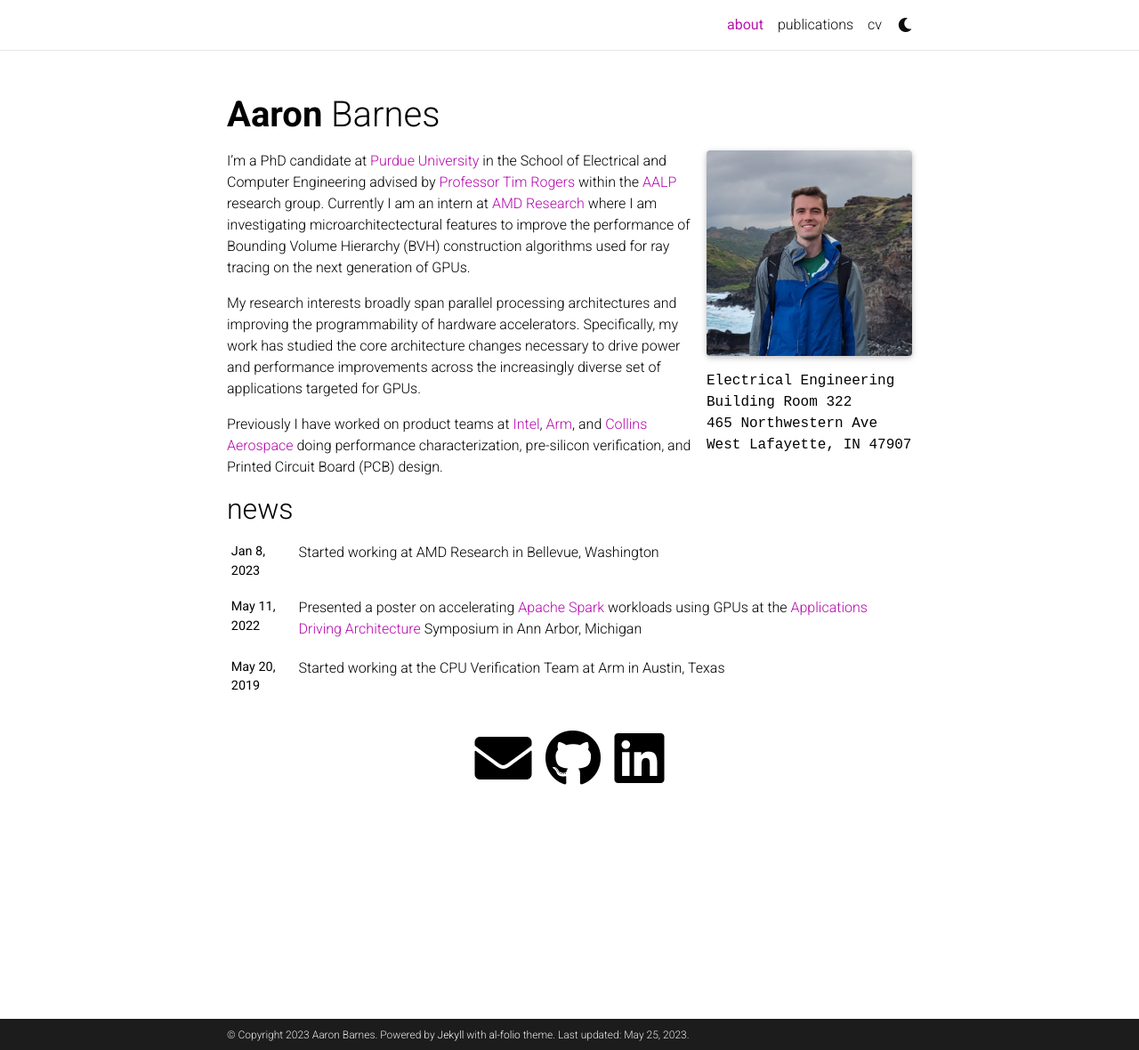
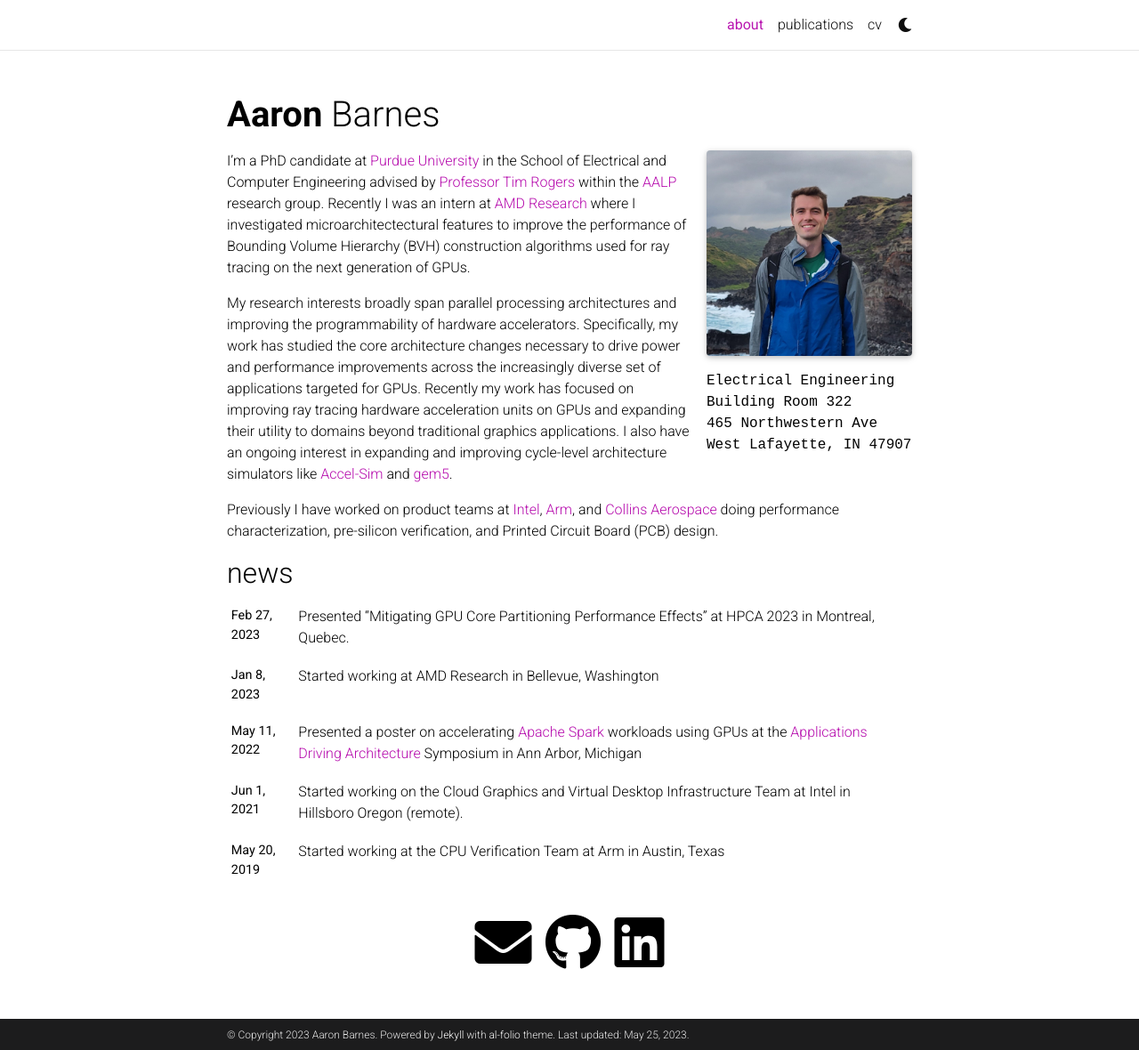
Before and after one commit to barnes88/barnes88.github.io, a Jekyll site: the page built from _pages/about.md, in a window 1280 px wide and 1180 px high. Shown: the whole window at 89% size. Built offline with Jekyll 4.4.1, drawn with Linux system fonts in a browser that asks for light colours; full-size pictures stand in for the smaller copies a plugin makes; comment, search, counter and statistics services are not loaded; a style sheet for code colours, icons or effects is not loaded.

Commit message:
update about and announcements

```diff
--- a/_pages/about.md
+++ b/_pages/about.md
@@ -19,10 +19,10 @@
 social: true  # includes social icons at the bottom of the page
 ---
 
-I'm a PhD candidate at [Purdue University](https://www.purdue.edu/) in the School of Electrical and Computer Engineering advised by [Professor Tim Rogers](https://engineering.purdue.edu/tgrogers/) within the [AALP](https://engineering.purdue.edu/tgrogers/group/aalp.html) research group. Currently I am an intern at [AMD Research](https://www.amd.com/en/corporate/research.html) where I am investigating microarchitectectural features to improve the performance of Bounding Volume Hierarchy (BVH) construction algorithms used for ray tracing on the next generation of GPUs.
+I'm a PhD candidate at [Purdue University](https://www.purdue.edu/) in the School of Electrical and Computer Engineering advised by [Professor Tim Rogers](https://engineering.purdue.edu/tgrogers/) within the [AALP](https://engineering.purdue.edu/tgrogers/group/aalp.html) research group. Recently I was an intern at [AMD Research](https://www.amd.com/en/corporate/research.html) where I investigated microarchitectectural features to improve the performance of Bounding Volume Hierarchy (BVH) construction algorithms used for ray tracing on the next generation of GPUs.
 
 
 My research interests broadly span parallel processing architectures and improving the programmability of hardware accelerators.
-Specifically, my work has studied the core architecture changes necessary to drive power and performance improvements across the increasingly diverse set of applications targeted for GPUs.
+Specifically, my work has studied the core architecture changes necessary to drive power and performance improvements across the increasingly diverse set of applications targeted for GPUs. Recently my work has focused on improving ray tracing hardware acceleration units on GPUs and expanding their utility to domains beyond traditional graphics applications. I also have an ongoing interest in expanding and improving cycle-level architecture simulators like [Accel-Sim](https://accel-sim.github.io/) and [gem5](https://www.gem5.org/).
 
 Previously I have worked on product teams at [Intel](https://www.intel.com), [Arm](https://www.arm.com/), and [Collins Aerospace](https://www.collinsaerospace.com/) doing performance characterization, pre-silicon verification, and Printed Circuit Board (PCB) design.
```
Also changed, not shown: _news/announcement_4.md (added, +8 -0 lines), _news/announcement_5.md (added, +8 -0 lines).
